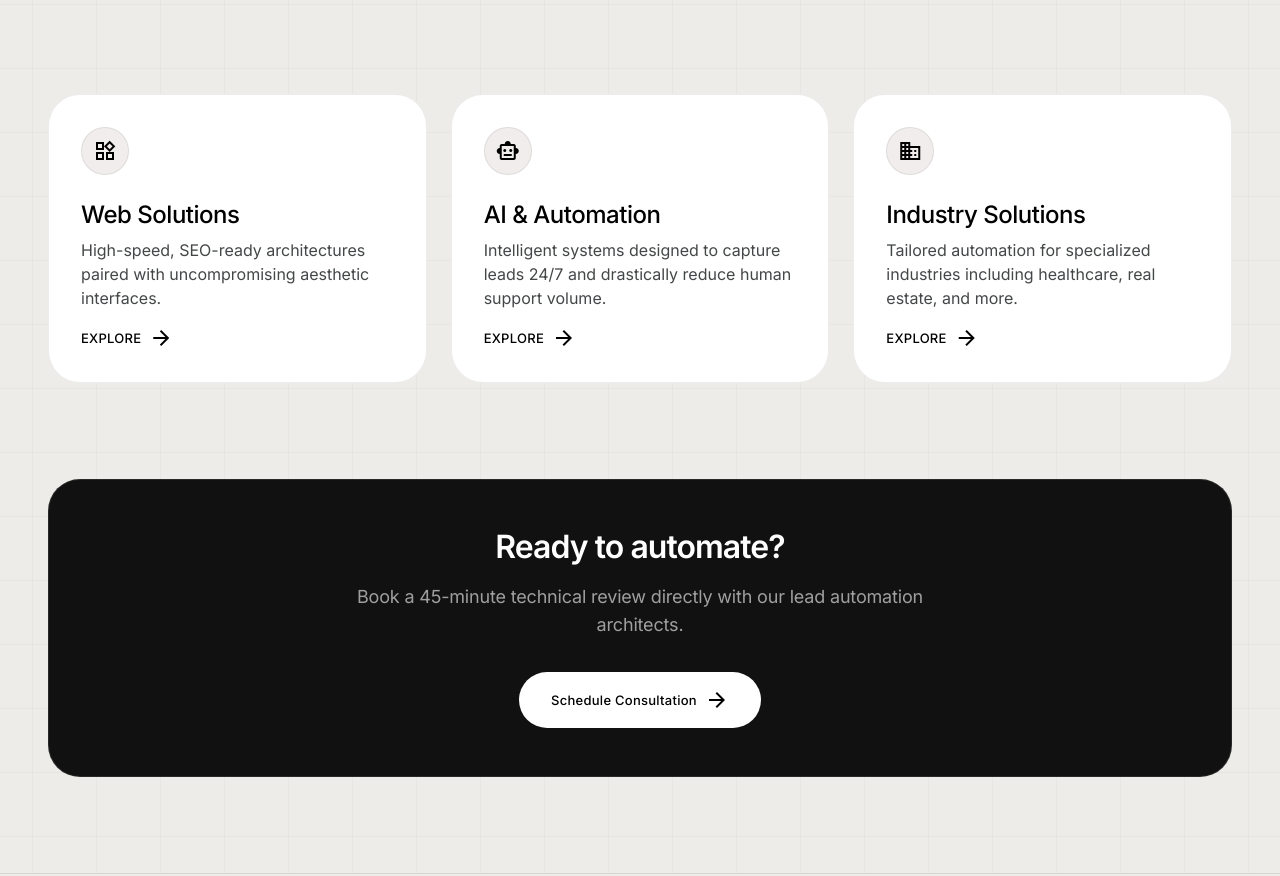
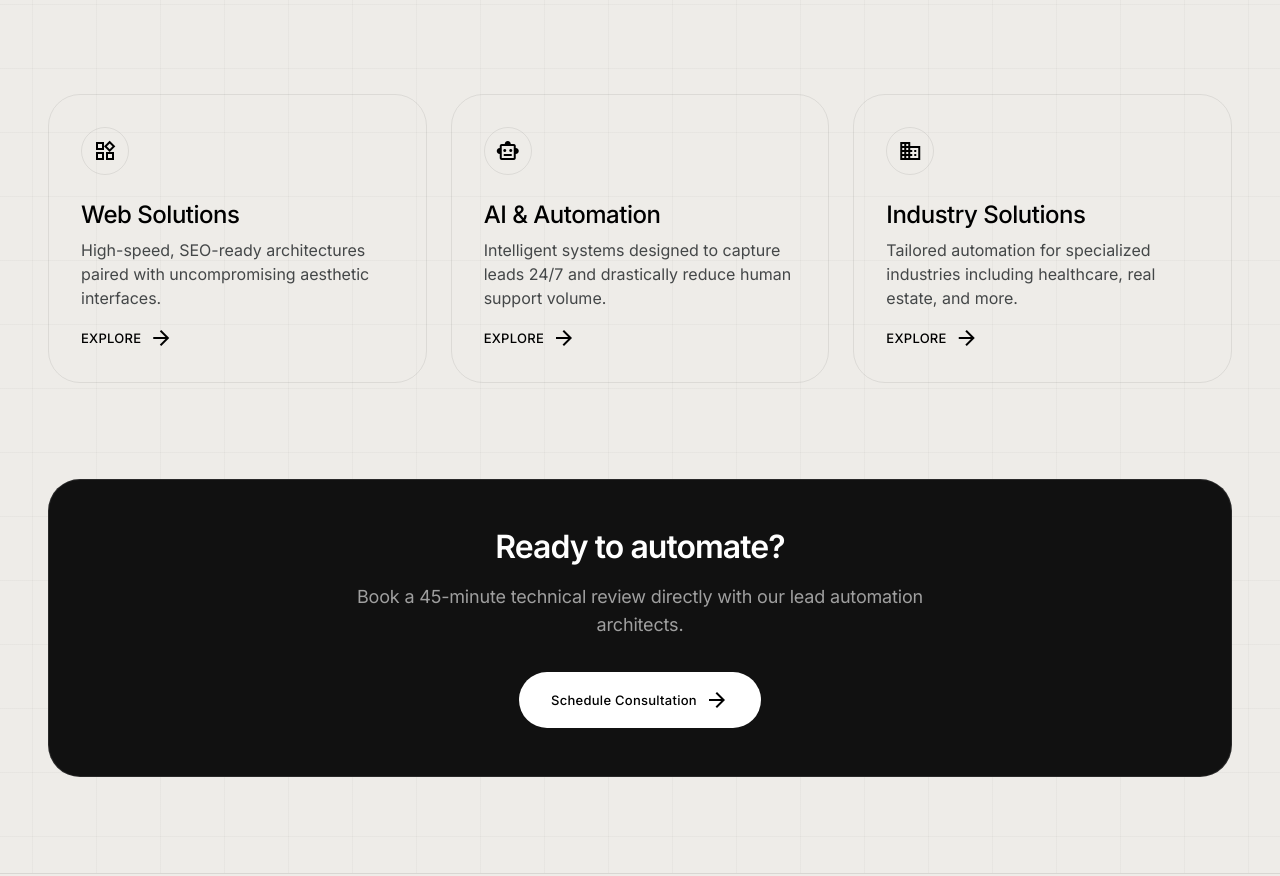
Before and after one commit to SOBANEJAZ/eledralabs-landing-page, a Next.js app: page / in a window 1280 px wide. Shown: the part 828-1704 px from the top of the page. Built offline with nearby package versions, Linux system fonts and the light colour scheme.

Commit message:
Update page.tsx

```diff
--- a/src/app/page.tsx
+++ b/src/app/page.tsx
@@ -17,8 +17,8 @@ export default function Home() {
       {/* Features Grid */}
       <div className="grid grid-cols-1 md:grid-cols-3 gap-6 relative z-10">
         <ScrollReveal delay={0}>
-          <Link href="/solutions" className="card card-glow flex flex-col p-8 bg-surface-container-lowest rounded-lg border-[0.5px] border-[#11111114] group overflow-hidden">
-            <div className="icon-circle-bounce w-12 h-12 flex items-center justify-center rounded-full bg-surface-container border-[0.5px] border-[#11111114] mb-6">
+          <Link href="/solutions" className="card card-glow flex flex-col p-8 rounded-lg border-[0.5px] border-[#11111114] group overflow-hidden">
+            <div className="icon-circle-bounce w-12 h-12 flex items-center justify-center rounded-full border-[0.5px] border-[#11111114] mb-6">
               <MaterialIcon name="widgets" className="text-primary" />
             </div>
             <h3 className="font-h3 text-primary mb-2">Web Solutions</h3>
@@ -33,8 +33,8 @@ export default function Home() {
         </ScrollReveal>
 
         <ScrollReveal delay={100}>
-          <Link href="/solutions" className="card card-glow flex flex-col p-8 bg-surface-container-lowest rounded-lg border-[0.5px] border-[#11111114] group overflow-hidden">
-            <div className="icon-circle-bounce w-12 h-12 flex items-center justify-center rounded-full bg-surface-container border-[0.5px] border-[#11111114] mb-6">
+          <Link href="/solutions" className="card card-glow flex flex-col p-8 rounded-lg border-[0.5px] border-[#11111114] group overflow-hidden">
+            <div className="icon-circle-bounce w-12 h-12 flex items-center justify-center rounded-full border-[0.5px] border-[#11111114] mb-6">
               <MaterialIcon name="smart_toy" className="text-primary" />
             </div>
             <h3 className="font-h3 text-primary mb-2">AI & Automation</h3>
@@ -49,8 +49,8 @@ export default function Home() {
         </ScrollReveal>
 
         <ScrollReveal delay={200}>
-          <Link href="/industries" className="card card-glow flex flex-col p-8 bg-surface-container-lowest rounded-lg border-[0.5px] border-[#11111114] group overflow-hidden">
-            <div className="icon-circle-bounce w-12 h-12 flex items-center justify-center rounded-full bg-surface-container border-[0.5px] border-[#11111114] mb-6">
+          <Link href="/industries" className="card card-glow flex flex-col p-8 rounded-lg border-[0.5px] border-[#11111114] group overflow-hidden">
+            <div className="icon-circle-bounce w-12 h-12 flex items-center justify-center rounded-full border-[0.5px] border-[#11111114] mb-6">
               <MaterialIcon name="domain" className="text-primary" />
             </div>
             <h3 className="font-h3 text-primary mb-2">Industry Solutions</h3>
```
